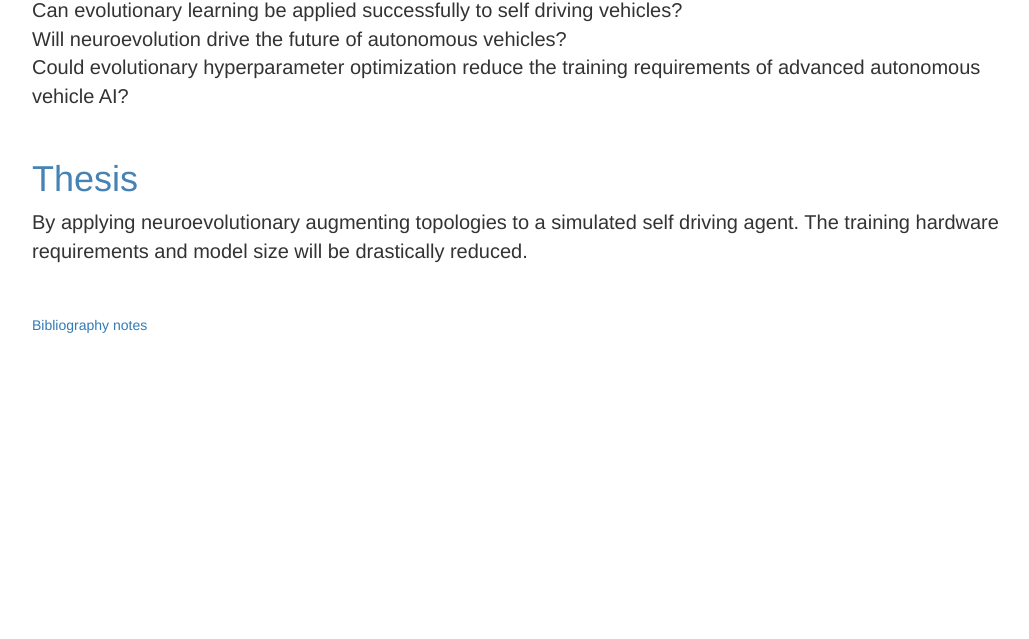
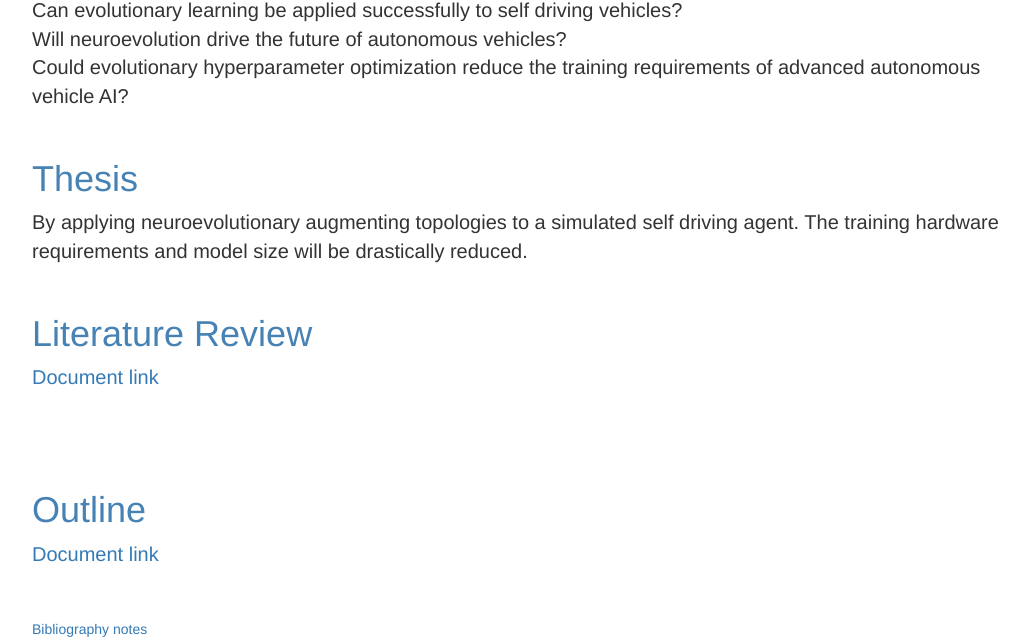
Before and after one commit to Carter-N/carter-n.github.io, a plain HTML site: page index.html in a window 1280 px wide. Shown: the part 688-1327 px from the top of the page, without its empty margins (95-1124 px from the left). Before the commit the page ends 1023 px from the top, so only its background shows below. Drawn offline with nearby package versions, Linux system fonts and the light colour scheme.

Commit message:
lit review and outline

```diff
--- a/index.html
+++ b/index.html
@@ -52,6 +52,12 @@
                         <p>
                             By applying neuroevolutionary augmenting topologies to a simulated self driving agent. The training hardware requirements and model size will be drastically reduced.
                         </p>
+
+                        <h1>Literature Review</h1>
+                        <p><a href="https://docs.google.com/document/d/1E1SKDx2pQlVVhm9B67KR9ydz4r4AJG2znK4F5a7b1kw/edit?usp=sharing" target="_blank">Document link</a></p>
+                        <br><br>
+                        <h1>Outline</h1>
+                        <p><a href="https://docs.google.com/document/d/1YljmwKTZbLPMVLwkEray5-nWK7s0elf_iA3z6AIJ1n4/edit?usp=sharing" target="_blank">Document link</a></p>
                     </div>
                     <div id="artifacts" class="tab-pane fade">
                         <br><br>
```
